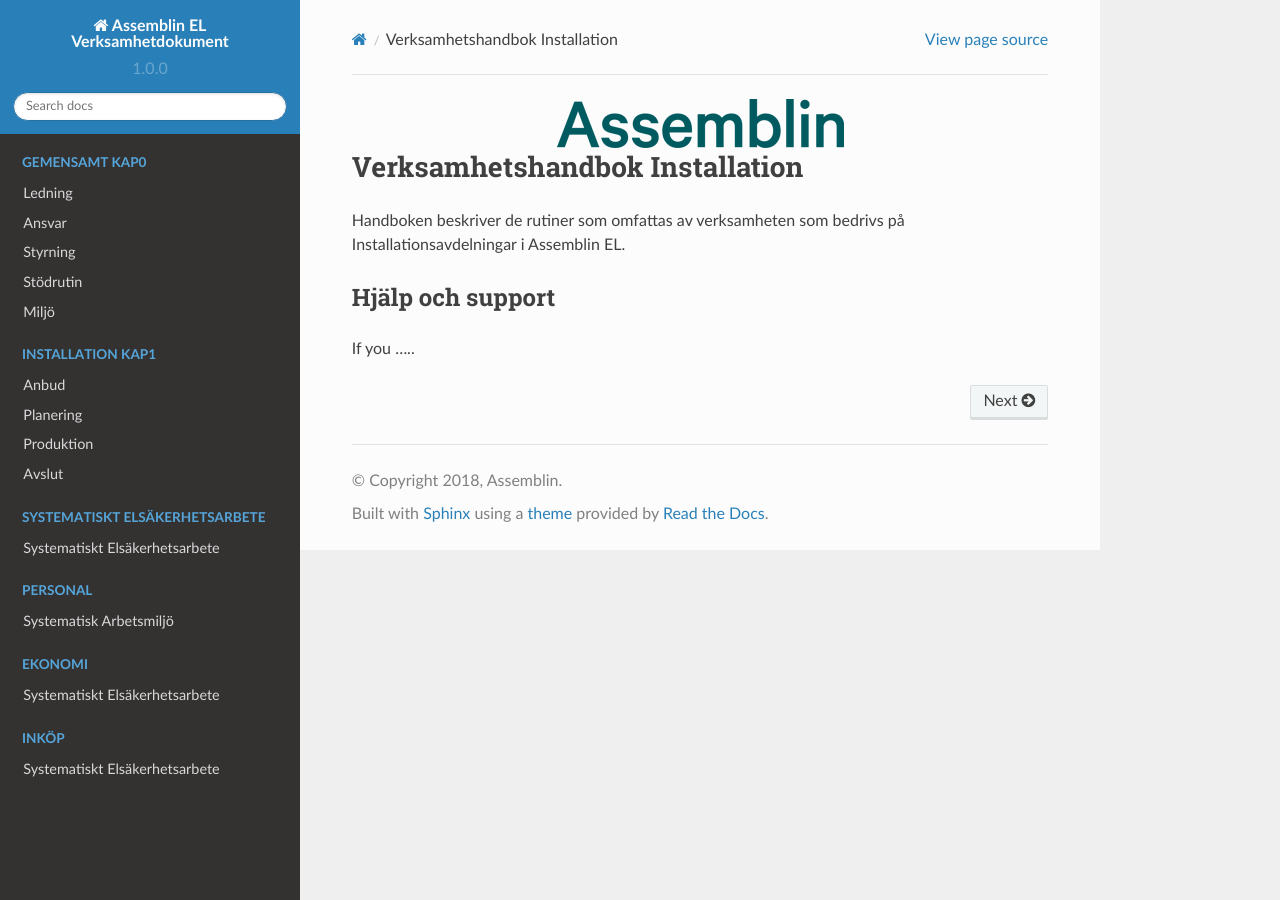
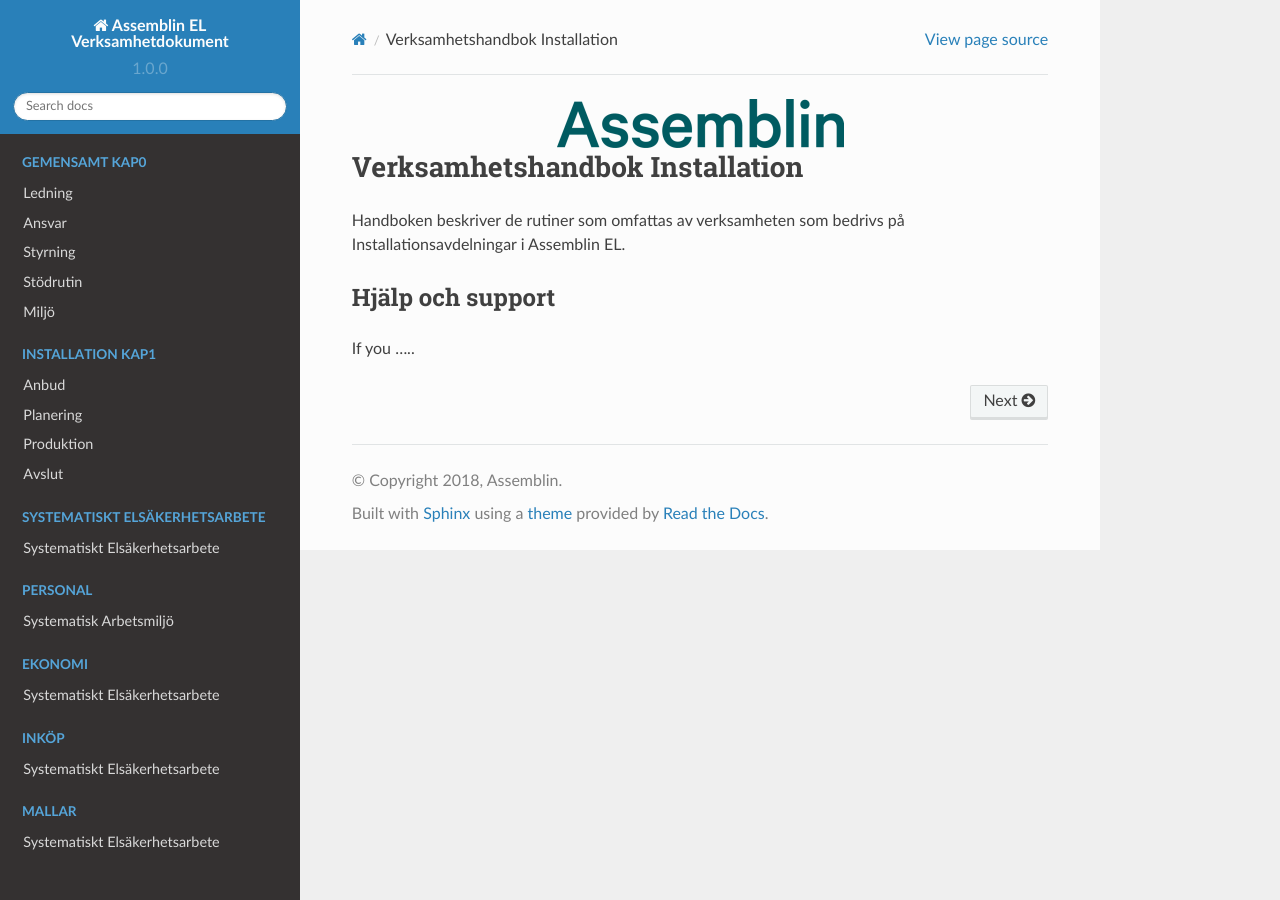
Before and after one commit to TomasAssemblinEL/NEXTDok, a Sphinx documentation site: the page built from docs/index.rst, in a window 1280 px wide. Built offline with Sphinx 7.4.7 and the Read the Docs theme 2.0.0, drawn with Linux system fonts in a browser that asks for light colours; pages that are not in the unit, such as notebooks, are missing from menus; part of the change alters nothing that is shown.

Commit message:
Update index.rst

```diff
--- a/docs/index.rst
+++ b/docs/index.rst
@@ -59,3 +59,17 @@ If you .....
    :caption: Inköp
 
    inkop/rutiner
+
+.. toctree::
+   :maxdepth: 3
+   :hidden:
+   :caption: Mallar
+
+   inkop/rutiner
+
+.. toctree::
+   :maxdepth: 3
+   :hidden:
+   :caption: Externa referenser
+
+   inkop/rutiner
```
